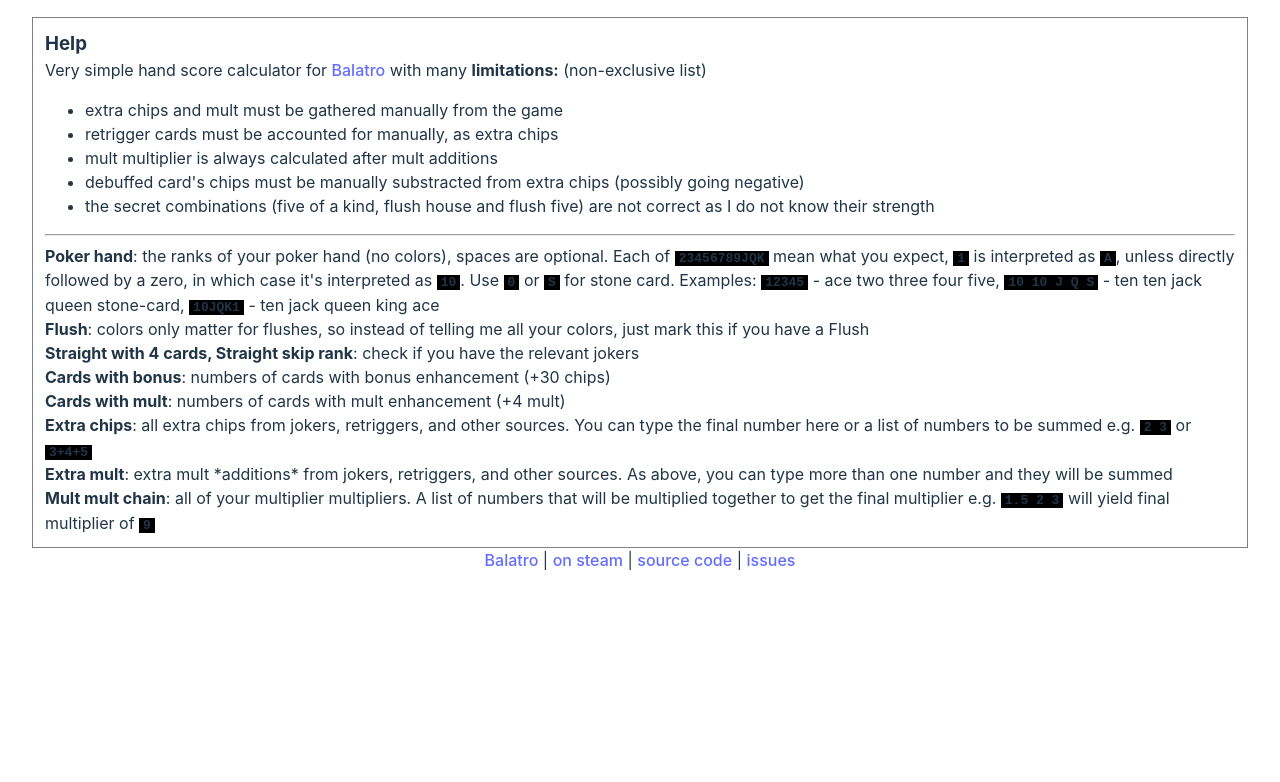
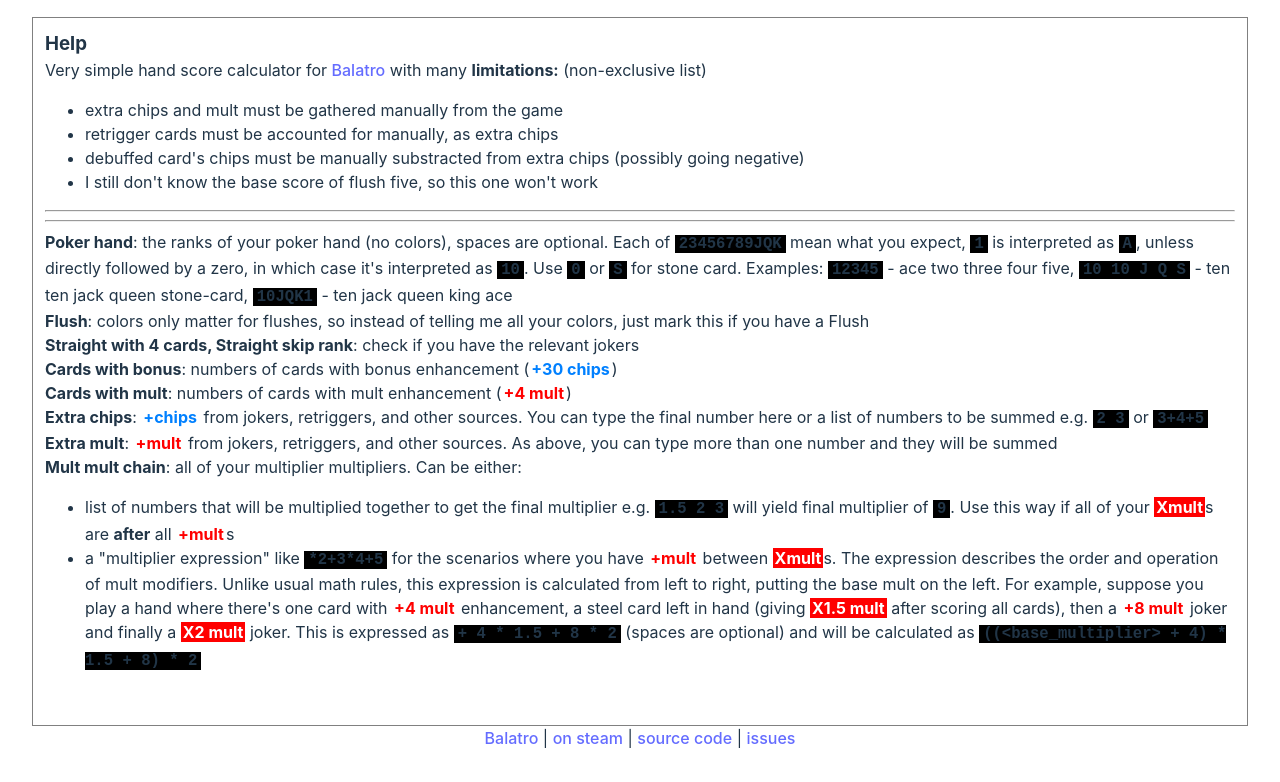
Before and after one commit to itrend/balcal, a React (Vite) app: page / in a window 1280 px wide. Shown: the part 832-1614 px from the top of the page. Before the commit the page ends 1436 px from the top, so only its background shows below. Built offline with nearby package versions, Linux system fonts and the light colour scheme.

Commit message:
help for mult expressions

```diff
--- a/src/App.css
+++ b/src/App.css
@@ -57,6 +57,7 @@ h3 {
 #help code {
   font-weight: bold;
   background-color: black;
+  font-size: larger;
   padding-left: 4px;
   padding-right: 4px;
 }
--- /dev/null
+++ b/src/balatro.css
@@ -0,0 +1,23 @@
+.chips {
+  font-weight: bold;
+  padding-left: 2px;
+  padding-right: 2px;
+  color: #0080ff;
+  background-color: white;
+}
+
+.amult {
+  font-weight: bold;
+  padding-left: 2px;
+  padding-right: 2px;
+  color: red;
+  background-color: white;
+}
+
+.mmult {
+  font-weight: bold;
+  padding-left: 2px;
+  padding-right: 2px;
+  color: white;
+  background-color: red;
+}
--- a/src/components/help.tsx
+++ b/src/components/help.tsx
@@ -1,3 +1,6 @@
+import "../balatro.css"
+
+
 export function Help() {
   return (
     <div id="help">
@@ -7,11 +10,10 @@ export function Help() {
       <ul>
         <li>extra chips and mult must be gathered manually from the game</li>
         <li>retrigger cards must be accounted for manually, as extra chips</li>
-        <li>mult multiplier is always calculated after mult additions</li>
         <li>debuffed card&apos;s chips must be manually substracted from extra chips (possibly going negative)</li>
-        <li>the secret combinations (five of a kind, flush house and flush five) are not correct as I
-          do not know their strength</li>
+        <li>I still don&apos;t know the base score of flush five, so this one won't work</li>
       </ul>
+      <hr/>
       <hr/>
       <b>Poker hand</b>: the ranks of your poker hand (no colors), spaces are optional. Each
       of <code>23456789JQK</code> mean what you expect, <code>1</code> is interpreted
@@ -25,18 +27,37 @@ export function Help() {
       <br />
       <b>Straight with 4 cards, Straight skip rank</b>: check if you have the relevant jokers
       <br />
-      <b>Cards with bonus</b>: numbers of cards with bonus enhancement (+30 chips)
+      <b>Cards with bonus</b>: numbers of cards with bonus enhancement (<span className="chips">+30 chips</span>)
       <br />
-      <b>Cards with mult</b>: numbers of cards with mult enhancement (+4 mult)
+      <b>Cards with mult</b>: numbers of cards with mult enhancement (<span className="amult">+4 mult</span>)
       <br />
-      <b>Extra chips</b>: all extra chips from jokers, retriggers, and other sources. You can type the
-      final number here or a list of numbers to be summed e.g. <code>2 3</code> or <code>3+4+5</code>
+      <b>Extra chips</b>: <span className="chips">+chips</span> from jokers, retriggers, and other sources.
+      You can type the final number here or a list of numbers to be summed e.g. <code>2 3</code> or <code>3+4+5</code>
       <br />
-      <b>Extra mult</b>: extra mult *additions* from jokers, retriggers, and other sources. As above,
+      <b>Extra mult</b>: <span className="amult">+mult</span> from jokers, retriggers, and other sources. As above,
       you can type more than one number and they will be summed
       <br />
-      <b>Mult mult chain</b>: all of your multiplier multipliers. A list of numbers that will be multiplied
-      together to get the final multiplier e.g. <code>1.5 2 3</code> will yield final multiplier of <code>9</code>
+      <b>Mult mult chain</b>: all of your multiplier multipliers. Can be either:
+      <ul>
+        <li>
+          list of numbers that will be multiplied together to get the final multiplier
+          e.g. <code>1.5 2 3</code> will yield final multiplier of <code>9</code>. Use this way
+          if all of your <span className="mmult">Xmult</span>s
+          are <b>after</b> all <span className="amult">+mult</span>s
+        </li>
+        <li>
+          a "multiplier expression" like <code>*2+3*4+5</code> for the scenarios where you
+          have <span className="amult">+mult</span> between <span className="mmult">Xmult</span>s.
+          The expression describes the order and operation of mult modifiers. Unlike usual math rules,
+          this expression is calculated from left to right, putting the base mult on the left.
+          For example, suppose you play a hand where there's one card
+          with <span className="amult">+4 mult</span> enhancement,
+          a steel card left in hand (giving <span className="mmult">X1.5 mult</span> after scoring all cards),
+          then a <span className="amult">+8 mult</span> joker and finally a <span className="mmult">X2 mult</span> joker.
+          This is expressed as <code> + 4 * 1.5 + 8 * 2</code> (spaces are optional) and will be calculated
+          as <code>((&lt;base_multiplier&gt; + 4) * 1.5 + 8) * 2</code>
+        </li>
+      </ul>
       <br />
     </div>
   )
```
